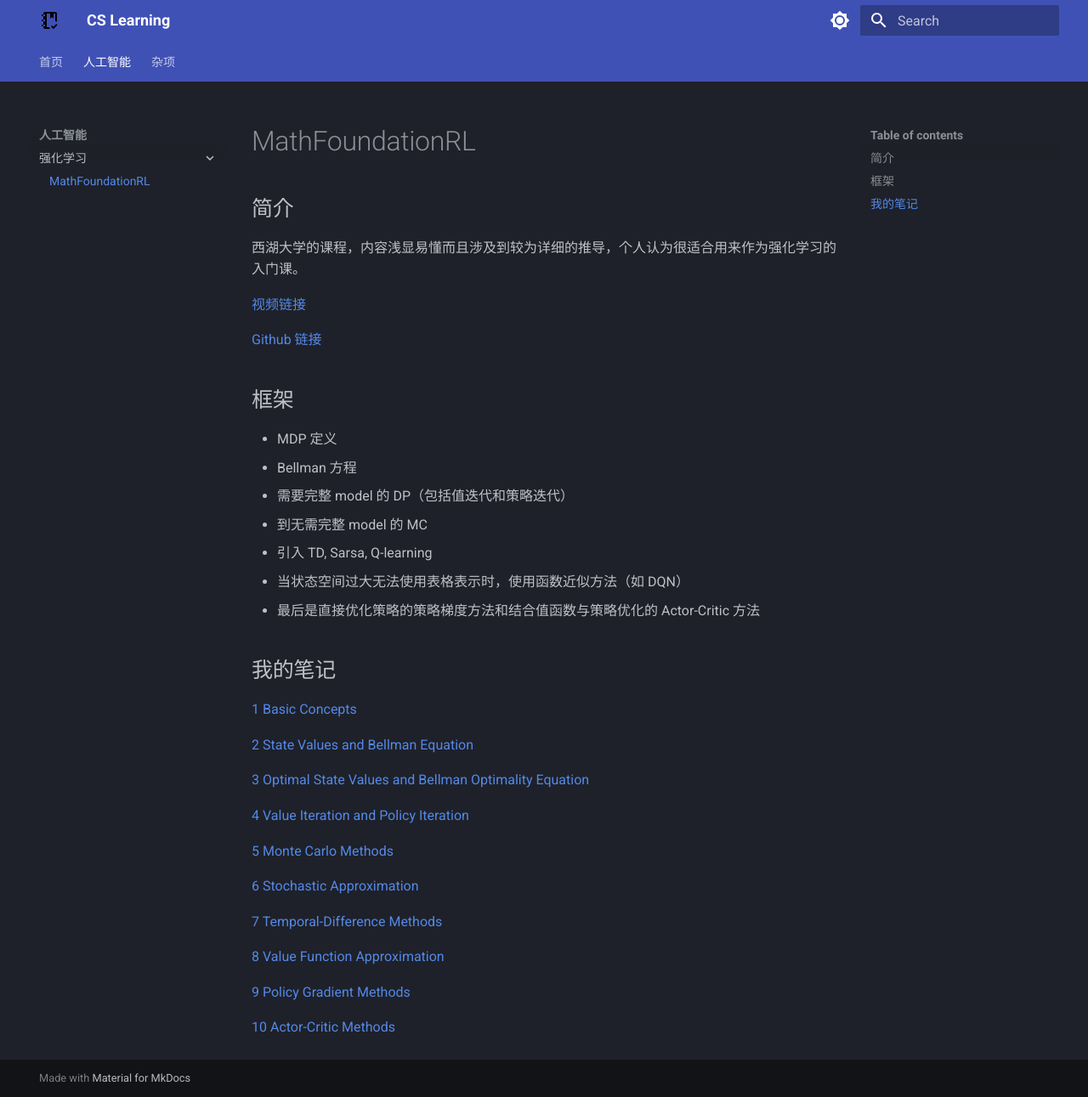
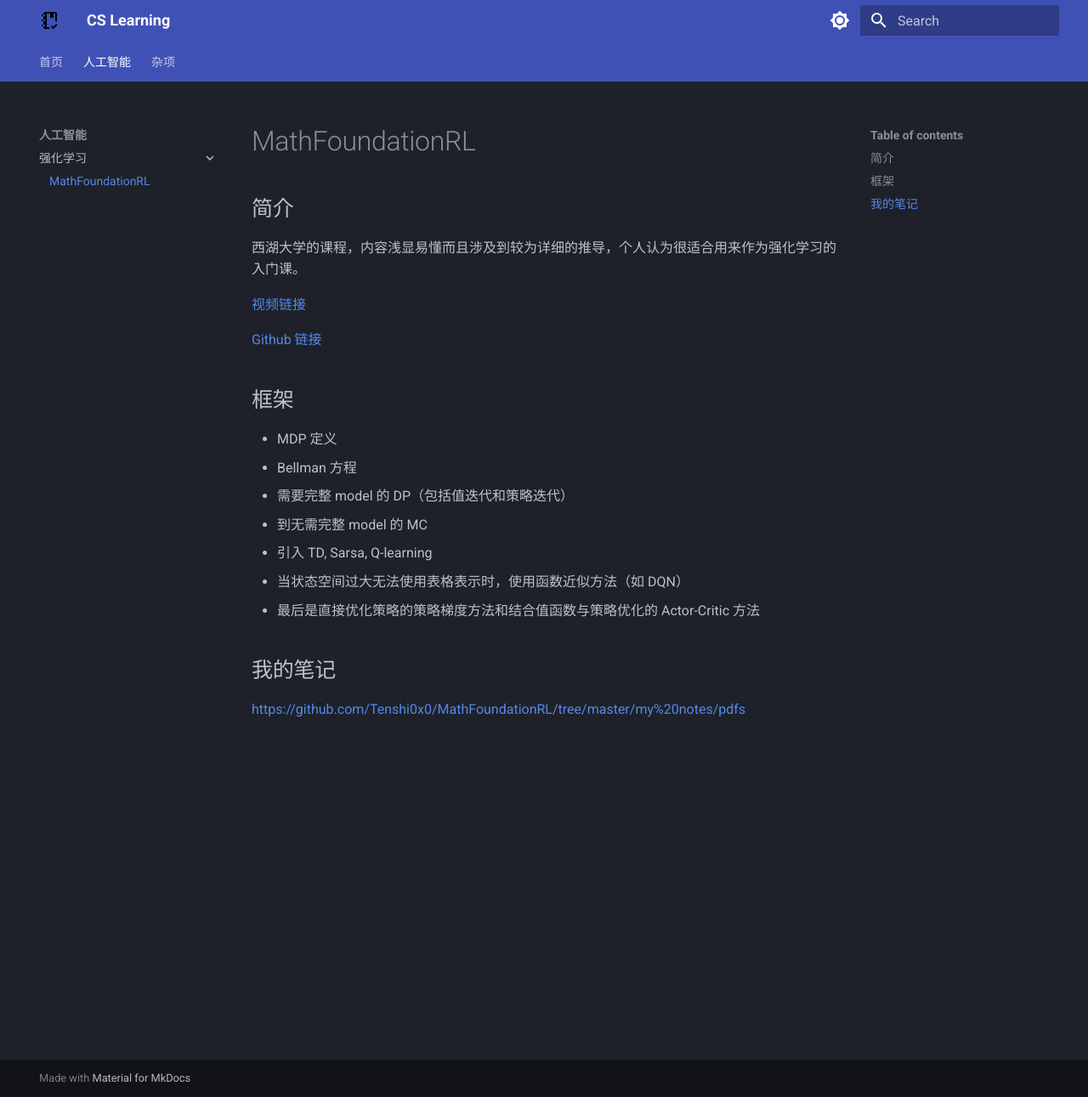
Before and after one commit to Tenshi0x0/CS-learning, an MkDocs documentation site: the page built from docs/src/AI/RL/MathFoundationRL.md, in a window 1280 px wide and 1291 px high. Shown: the whole window at 85% size. Built offline with MkDocs 1.6.1 and Material for MkDocs 9.7.7, drawn with Linux system fonts in a browser that asks for light colours.

Commit message:
upd set up wiki

```diff
--- a/docs/src/AI/RL/MathFoundationRL.md
+++ b/docs/src/AI/RL/MathFoundationRL.md
@@ -20,23 +20,4 @@
 
 ## 我的笔记
 
-[1 Basic Concepts](/CS-learning/assets/pdfs/MathFoundationRL/my-notes/1 Basic Concepts.pdf)
-
-[2 State Values and Bellman Equation](/CS-learning/assets/pdfs/MathFoundationRL/my-notes/2 State Values and Bellman Equation.pdf)
-
-[3 Optimal State Values and Bellman Optimality Equation](/CS-learning/assets/pdfs/MathFoundationRL/my-notes/3 Optimal State Values and Bellman Optimality Equation.pdf)
-
-[4 Value Iteration and Policy Iteration](/CS-learning/assets/pdfs/MathFoundationRL/my-notes/4 Value Iteration and Policy Iteration.pdf)
-
-[5 Monte Carlo Methods](/CS-learning/assets/pdfs/MathFoundationRL/my-notes/5 Monte Carlo Methods.pdf)
-
-[6 Stochastic Approximation](/CS-learn
-ing/assets/pdfs/MathFoundationRL/my-notes/6 Stochastic Approximation.pdf)
-
-[7 Temporal-Difference Methods](/CS-learning/assets/pdfs/MathFoundationRL/my-notes/7 Temporal-Difference Methods.pdf)
-
-[8 Value Function Approximation](/CS-learning/assets/pdfs/MathFoundationRL/my-notes/8 Value Function Approximation.pdf)
-
-[9 Policy Gradient Methods](/CS-learning/assets/pdfs/MathFoundationRL/my-notes/9 Policy Gradient Methods.pdf)
-
-[10 Actor-Critic Methods](/CS-learning/assets/pdfs/MathFoundationRL/my-notes/10 Actor-Critic Methods.pdf)
+<https://github.com/Tenshi0x0/MathFoundationRL/tree/master/my%20notes/pdfs>
```
